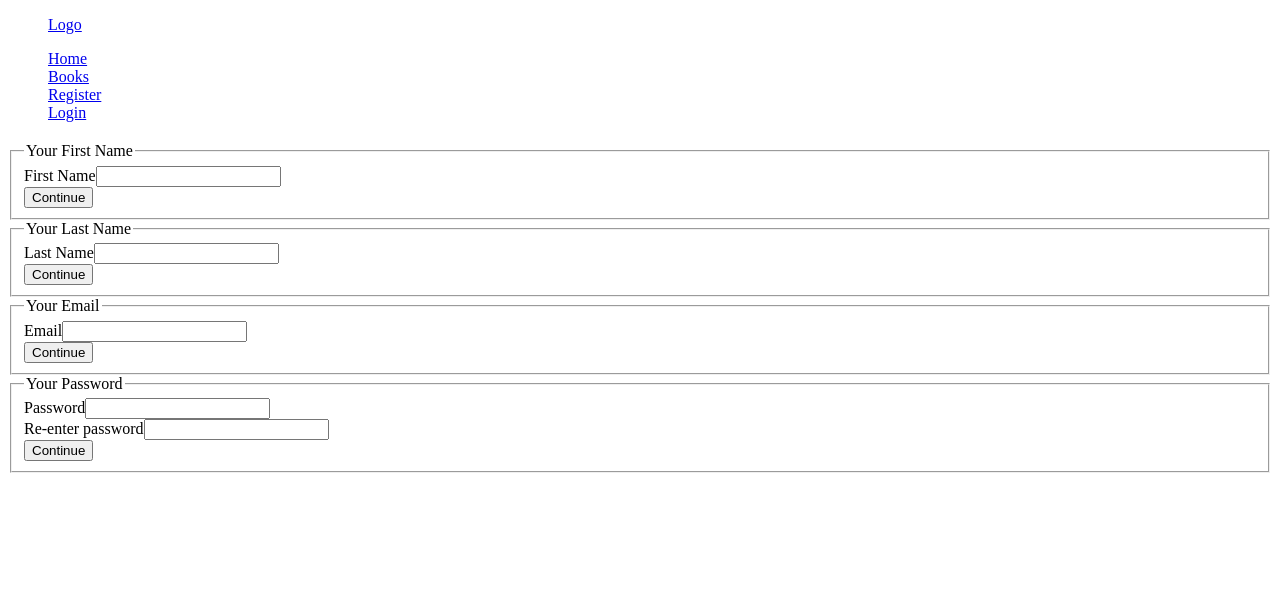
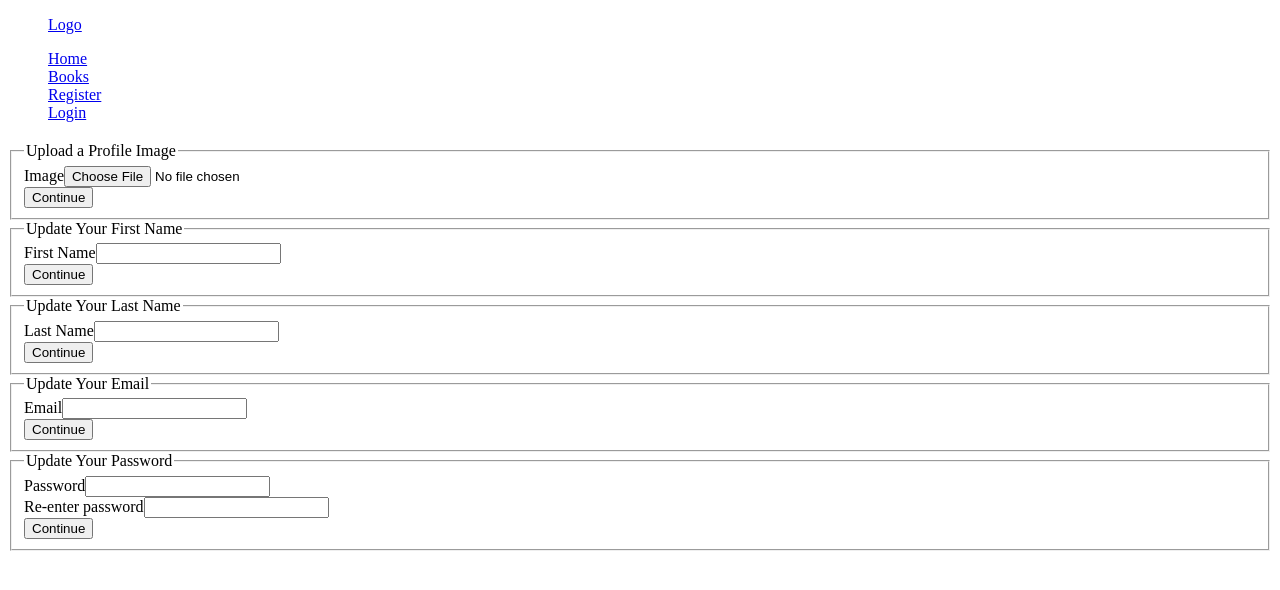
Before and after one commit to Logos-bookstore/final-project_frontend, a React (Vite) app: page /profile in a window 1280 px wide. Shown: the top 590 px of the page. Built offline with nearby package versions, Linux system fonts and the light colour scheme.

Commit message:
update: added user profile image

```diff
--- a/src/components/Form.jsx
+++ b/src/components/Form.jsx
@@ -9,17 +9,39 @@ export default function Form({children, update}) {
         try {
             const token = sessionStorage.getItem("token");
             if(token) {
-                let data = {};
+                let data;
                 if(e.target?.firstName?.value) {
-                    data = {firstName: e.target.firstName.value};
+                    data = {
+                        method: "PATCH",
+                        headers: {"Content-Type": "application/json", token: token},
+                        body: JSON.stringify({firstName: e.target.firstName.value})
+                    };
                 } else if(e.target?.lastName?.value) {
-                    data = {lastName: e.target.lastName.value};
+                    data = {
+                        method: "PATCH",
+                        headers: {"Content-Type": "application/json", token: token},
+                        body: JSON.stringify({lastName: e.target.lastName.value})
+                    };
                 } else if(e.target?.email?.value) {
-                    data = {email: e.target.email.value};
+                    data = {
+                        method: "PATCH",
+                        headers: {"Content-Type": "application/json", token: token},
+                        body: JSON.stringify({email: e.target.email.value})
+                    };
                 } else if(e.target?.password?.value && e.target?.reEnter?.value) {
-                    data = {password: e.target.password.value};
+                    data = {
+                        method: "PATCH",
+                        headers: {"Content-Type": "application/json", token: token},
+                        body: JSON.stringify({password: e.target.password.value})
+                    };
+                } else if(e.target?.image?.value) {
+                    data = {
+                        method: "PATCH",
+                        headers: {token: token},
+                        body: new FormData(e.target)
+                    };
                 } else {};
-                const response = await fetch(`${import.meta.env.VITE_USER_UPDATE}${user._id}`, {method: "PATCH", headers: {"Content-Type": "application/json", token: token}, body: JSON.stringify(data)});
+                const response = await fetch(`${import.meta.env.VITE_USER_UPDATE}${user._id}`, data);
                 if(response.ok) {
                     const newData = await response.json();
                     if(newData.success) {
@@ -33,6 +55,7 @@ export default function Form({children, update}) {
     };
     return (
         <>
+            <div>
                 <form onSubmit={updateUser}>
                     <fieldset>
                         <legend>{update}</legend>
@@ -40,6 +63,7 @@ export default function Form({children, update}) {
                         <Continue/>
                     </fieldset>
                 </form>
+            </div>
         </>
     );
 };
--- a/src/pages/Profile.jsx
+++ b/src/pages/Profile.jsx
@@ -31,34 +31,33 @@ export default function Profile() {
     };
     return (
         <>
+            {user?.image?.thumbnail && <img src={user?.image?.thumbnail} alt="" />}
             <h2>{user?.firstName}</h2>
             <div>
-                <div>
-                    <Form update="Your First Name">
+                <Form update="Upload a Profile Image">
+                    <Image/>
+                </Form>
+                <Form update="Update Your First Name">
                     <FirstName/>
                 </Form>
-                </div>
-                <div>
-                    <Form update="Your Last Name">
+                <Form update="Update Your Last Name">
                     <LastName/>
                 </Form>
-                </div>
-                <div>
-                    <Form update="Your Email">
+                <Form update="Update Your Email">
                     <Email/>
                 </Form>
-                </div>
-                <div>
-                    <Form update="Your Password">
+                <Form update="Update Your Password">
                     <Password/>
                     <ReEnter/>
                 </Form>
             </div>
-            </div>
+            <div>
                 {
                     user?.role === "admin"
                     &&
                     <form onSubmit={uploadBook}>
+                        <fieldset>
+                            <legend>Upload a Book</legend>
                             <div>
                                 <label htmlFor="title">Title</label>
                                 <input type="text" name="title" id="title" />
@@ -91,8 +90,10 @@ export default function Profile() {
                             </div>
                             <Image/>
                             <Upload/>
+                        </fieldset>
                     </form>
                 }
+            </div>
         </>
     );
 };
```
Lines whose indentation alone changed are shown as unchanged.
